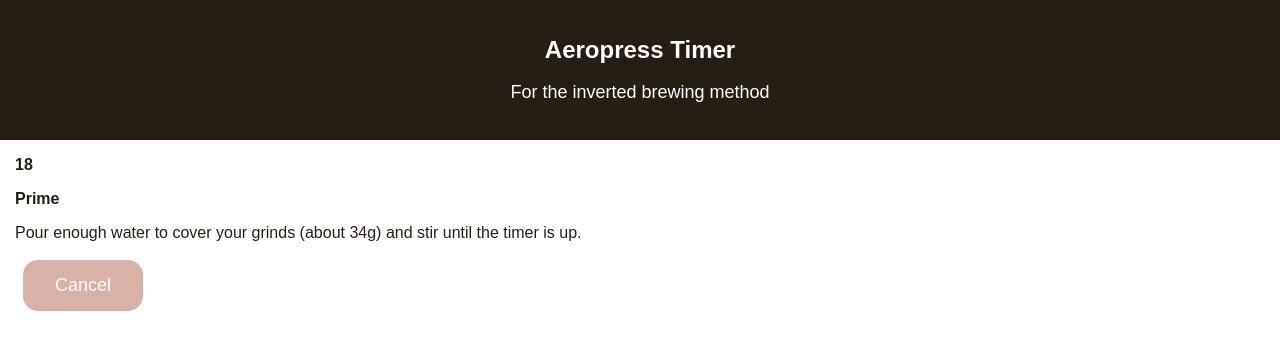
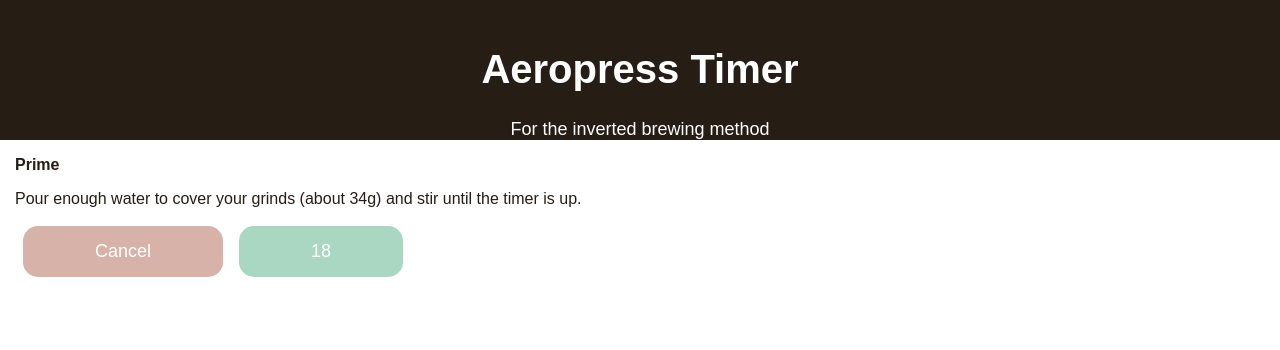
Before and after one commit to JennaBarbara/aeropress-timer, a React (Create React App) app: page / in a window 1280 px wide. Both pictures are taken after a click on the button "Start". Shown: the top 350 px of the page. Built offline with nearby package versions, Linux system fonts and the light colour scheme.

Commit message:
cancel edit button works

```diff
--- a/src/App.css
+++ b/src/App.css
@@ -16,7 +16,7 @@
 }
 
 .App-title {
-  font-size: 1.5em;
+  font-size: 2.5em;
 }
 
 .App-intro {
@@ -36,13 +36,30 @@
    text-align: center;
    text-decoration: none;
    display: inline-block;
+   width: 200px;
    font-size: large;
    margin: 2px 8px;
    cursor: pointer;
    border-radius: 15px;
  }
-
-@keyframes App-logo-spin {
-  from { transform: rotate(0deg); }
-  to { transform: rotate(360deg); }
-}
+ .App-input{
+   text-align: center;
+   text-decoration: none;
+   font-size: large;
+   margin: 2px 8px;
+   cursor: pointer;
+   border-radius: 10px;
+ }
+ .App-timer{
+   background-color: #AAD7C1;
+   border: none;
+   color: white;
+   padding: 15px 32px;
+   text-align: center;
+   text-decoration: none;
+   display: inline-block;
+   width: 100px;
+   font-size: large;
+   margin: 2px 8px;
+   border-radius: 15px;
+ }
--- a/src/App.js
+++ b/src/App.js
@@ -39,16 +39,15 @@
   render() {
     return( <div  className="App-infotext">
     <p>
-    <b>{this.state.currenttime}</b>
-    </p>
-    <p>
     <b>{this.props.Content[this.props.Mode-1][0]}</b>
     </p>
     <p>
      {this.props.Content[this.props.Mode-1][1]}
     </p>
+    <button onClick={this.props.Cancel} className="App-button">Cancel</button>
+    {(this.state.currenttime>0)? <p className="App-timer">{this.state.currenttime}</p>: null}
     {(this.state.currenttime==0)? <button onClick={this.props.nextMode} className="App-button">Next</button> : null}
-    <button onClick={this.props.Cancel} className="App-button">Cancel</button>
+
     </div>
   );
 
@@ -100,7 +99,26 @@
 
  }
 }
+class Edit extends Component {
+  render() {
+  return(
+    <form onSubmit={this.props.editTime}>
+    <label>{this.props.Content[0][0]} time (in seconds): </label>
+    <input type="number" name="0" min="0" value={this.props.newTime[0]} onChange={this.props.handleChange} className="App-input" /><br/>
+    <label>{this.props.Content[1][0]} time (in seconds): </label>
+    <input type="number" name="1" min="0" value={this.props.newTime[1]}  onChange={this.props.handleChange} className="App-input" /><br/>
+    <label>{this.props.Content[3][0]} time (in seconds): </label>
+    <input type="number" name="3" min="0" value={this.props.newTime[3]}  onChange={this.props.handleChange} className="App-input" /><br/><br/>
+    <button onClick={this.props.cancelEdit} type="button" className="App-button">Cancel</button>
+    <input type="submit" value="Save" className="App-button"/>
 
+    </form>
+
+  )
+}
+
+
+}
 class App extends Component {
 
   constructor(props) {
@@ -120,7 +138,7 @@
            "Firmly press down the plunger. You should take up the time remaining time on the timer before you hear the gentle hiss sound and you know your coffee is ready.",
            20],
           ["Done",
-          "Your coffee is done, have a nice rest of your day."]
+          "Your coffee is done, have a nice rest of your day.",0]
       ],
       newTime : [ 20, 60,0, 20],
       mode: 0
@@ -128,10 +146,12 @@
   this.nextMode = this.nextMode.bind(this);
   this.editMode = this.editMode.bind(this);
   this.editTime = this.editTime.bind(this);
+  this.cancelEdit = this.cancelEdit.bind(this);
   this.Cancel = this.Cancel.bind(this);
    this.handleChange = this.handleChange.bind(this);
   }
   handleChange(event) {
+    console.log("handleChange");
     var changeHandler = Object.assign({}, this.state.newTime);
     changeHandler[[event.target.name]] = event.target.value;
     this.setState({newTime : changeHandler});
@@ -166,14 +186,26 @@
      }
    }
   editTime() {
+    console.log("editTime");
     var newContent = Object.assign({}, this.state.content);
     newContent[0][2] = this.state.newTime[0];
     newContent[1][2] = this.state.newTime[1];
-    newContent[2][2] = this.state.newTime[2];
+//    newContent[2][2] = this.state.newTime[2];
     newContent[3][2] = this.state.newTime[3];
    var newMode = 0;
 
     this.setState({ content : newContent, mode : newMode });
+  }
+  cancelEdit() {
+    console.log("cancelEdit");
+    var revertTime = Object.assign({}, this.state.newTime);
+    revertTime[0] = this.state.content[0][2];
+    revertTime[1] = this.state.content[1][2];
+  //  revertTime[2] = this.state.content[2][2];
+    revertTime[3] = this.state.content[3][2];
+   var newMode = 0;
+
+    this.setState({ newTime : revertTime, mode : newMode });
   }
 
    renderInfo( ) {
@@ -211,14 +243,7 @@
           For the inverted brewing method
           </p>
         </header>
-        <form onSubmit={this.editTime}>
-        <input type="number" name="0" min="0" value={this.state.newTime[0]}  onChange={this.handleChange}/>
-        <input type="number" name="1" min="0" value={this.state.newTime[1]}  onChange={this.handleChange}/>
-        <input type="number" name="2" min="0" value={this.state.newTime[2]}  onChange={this.handleChange}/>
-        <input type="number" name="3" min="0" value={this.state.newTime[3]}  onChange={this.handleChange}/>
-        <button type="submit" value="Submit" className="App-button">Save</button>
-        </form>
-
+        <Edit editTime = {this.editTime} handleChange={this.handleChange} cancelEdit = {this.cancelEdit} newTime = {this.state.newTime} Content = {this.state.content}></Edit>
         </div>
       );
 
```
